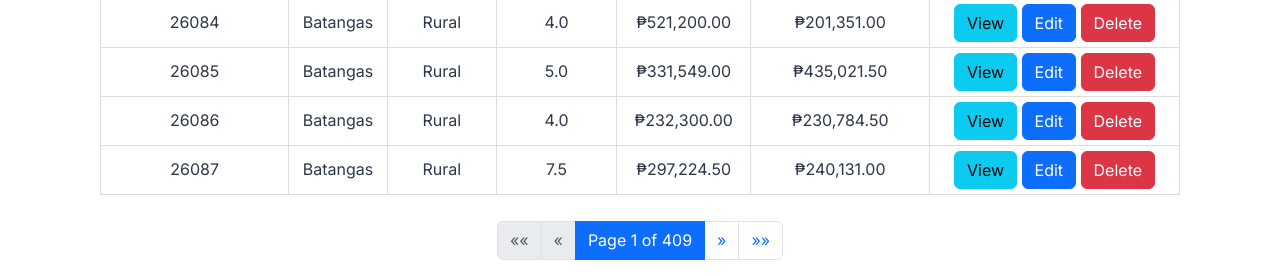
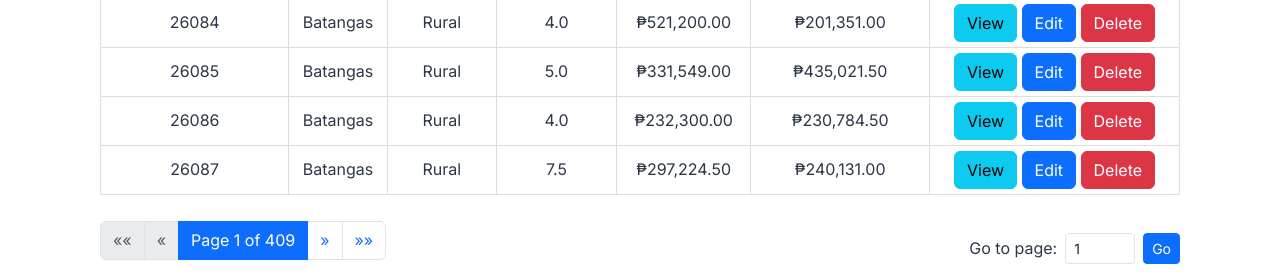
Before and after one commit to thelionlies/fies-viewer, a Django app: page /fiesviewer/households/ in a window 1280 px wide. Shown: the part 1126-1402 px from the top of the page. Run offline with Django 5.2, Linux system fonts and the light colour scheme; data comes from the database, SQL or seed files in the repository.

Commit message:
Fixxed Pagination

```diff
--- a/fiesviewer/calabarzonapp/templates/calabarzonapp/household_list.html
+++ b/fiesviewer/calabarzonapp/templates/calabarzonapp/household_list.html
@@ -60,9 +60,12 @@
     </tbody>
 </table>
 <br>
+
+<!-- Pagination container -->
+<div class="d-flex justify-content-between align-items-center" style="width: 90%; margin: 0 auto;">
     <!-- Pagination -->
     <nav aria-label="Page navigation">
-    <ul class="pagination justify-content-center">
+        <ul class="pagination">
             <!-- First Page -->
             {% if page_obj.has_previous %}
                 <li class="page-item">
@@ -124,4 +127,21 @@
         </ul>
     </nav>
 
+    <!-- Page jump form -->
+    <form method="get" class="d-flex align-items-center gap-2">
+        <label for="page_input" class="mb-0">Go to page:</label>
+        <input
+            type="number"
+            min="1"
+            max="{{ page_obj.paginator.num_pages }}"
+            name="page"
+            id="page_input"
+            value="{{ page_obj.number }}"
+            class="form-control form-control-sm"
+            style="width: 70px;"
+        >
+        <button type="submit" class="btn btn-primary btn-sm">Go</button>
+    </form>
+</div>
+
 {% endblock %}
--- a/fiesviewer/calabarzonapp/views.py
+++ b/fiesviewer/calabarzonapp/views.py
@@ -1,5 +1,6 @@
+from pydoc import Helper
 from django.shortcuts import render, redirect, get_object_or_404
-from django.db.models import Max, Count, Avg, Sum, Min
+from django.db.models import Max, Count, Avg, Sum, Min, F, FloatField
 from django.contrib import messages
 from .models import Household, Province
 from .forms import HouseholdFilterForm, HouseholdAddForm
@@ -10,7 +11,7 @@ def index(request):
 
 def listhouseholds(request):
     all_households = Household.objects.all().order_by('SEQ_NO')
-    paginator = Paginator(all_households, 20)  # 20 households per page
+    paginator = Paginator(all_households, 20)
 
     page_number = request.GET.get('page')  # Get ?page=1, ?page=2, etc.
     page_obj = paginator.get_page(page_number)
@@ -182,17 +183,26 @@ def province_level(request, province_id=None):
     urban_households = province_households.filter(URB=1).count()
     rural_households = province_households.filter(URB=2).count()
     total_households = province_households.count()
-    avg_income = province_households.aggregate(Avg('TOINC'))['TOINC__avg'] or 0
-    avg_expenditure = province_households.aggregate(Avg('TOTEX'))['TOTEX__avg'] or 0
-    avg_food = province_households.aggregate(Avg('FOOD'))['FOOD__avg'] or 0
-    avg_cloth = province_households.aggregate(Avg('CLOTH'))['CLOTH__avg'] or 0
-    avg_health = province_households.aggregate(Avg('HEALTH'))['HEALTH__avg'] or 0
-    avg_transport = province_households.aggregate(Avg('TRANSPORT'))['TRANSPORT__avg'] or 0
-    avg_communication = province_households.aggregate(Avg('COMMUNICATION'))['COMMUNICATION__avg'] or 0
-    avg_recreation = province_households.aggregate(Avg('RECREATION'))['RECREATION__avg'] or 0
-    avg_education = province_households.aggregate(Avg('EDUCATION'))['EDUCATION__avg'] or 0
-    avg_fsize = province_households.aggregate(Avg('FSIZE'))['FSIZE__avg'] or 1  # to avoid division by zero
-    avg_pcp = province_households.aggregate(Avg('PERCAPITA'))['PERCAPITA__avg'] or 0
+    total_rfact = province_households.aggregate(total=Sum('RFACT'))['total'] or 1
+
+     #Helper function for weighted averages
+    def weighted_avg(field_name):
+        result = province_households.aggregate(
+            weighted=Sum(F(field_name) * F('RFACT'), output_field=FloatField())
+        )['weighted']
+        return result / total_rfact if result else 0
+
+    avg_income = weighted_avg('TOINC')
+    avg_expenditure = weighted_avg('TOTEX')
+    avg_food = weighted_avg('FOOD')
+    avg_cloth = weighted_avg('CLOTH')
+    avg_health = weighted_avg('HEALTH')
+    avg_transport = weighted_avg('TRANSPORT')
+    avg_communication = weighted_avg('COMMUNICATION')
+    avg_recreation = weighted_avg('RECREATION')
+    avg_education = weighted_avg('EDUCATION')
+    avg_fsize = weighted_avg('FSIZE') or 1
+    avg_pcp = weighted_avg('PERCAPITA')
 
     # For viz
     categories = ['Food', 'Clothing', 'Health', 'Transport', 'Communication', 'Recreation', 'Education']
```
Also changed, not shown: fiesviewer/calabarzonapp/templates/calabarzonapp/household_filtered.html (+22 -1 lines). Lines whose indentation alone changed are shown as unchanged.
